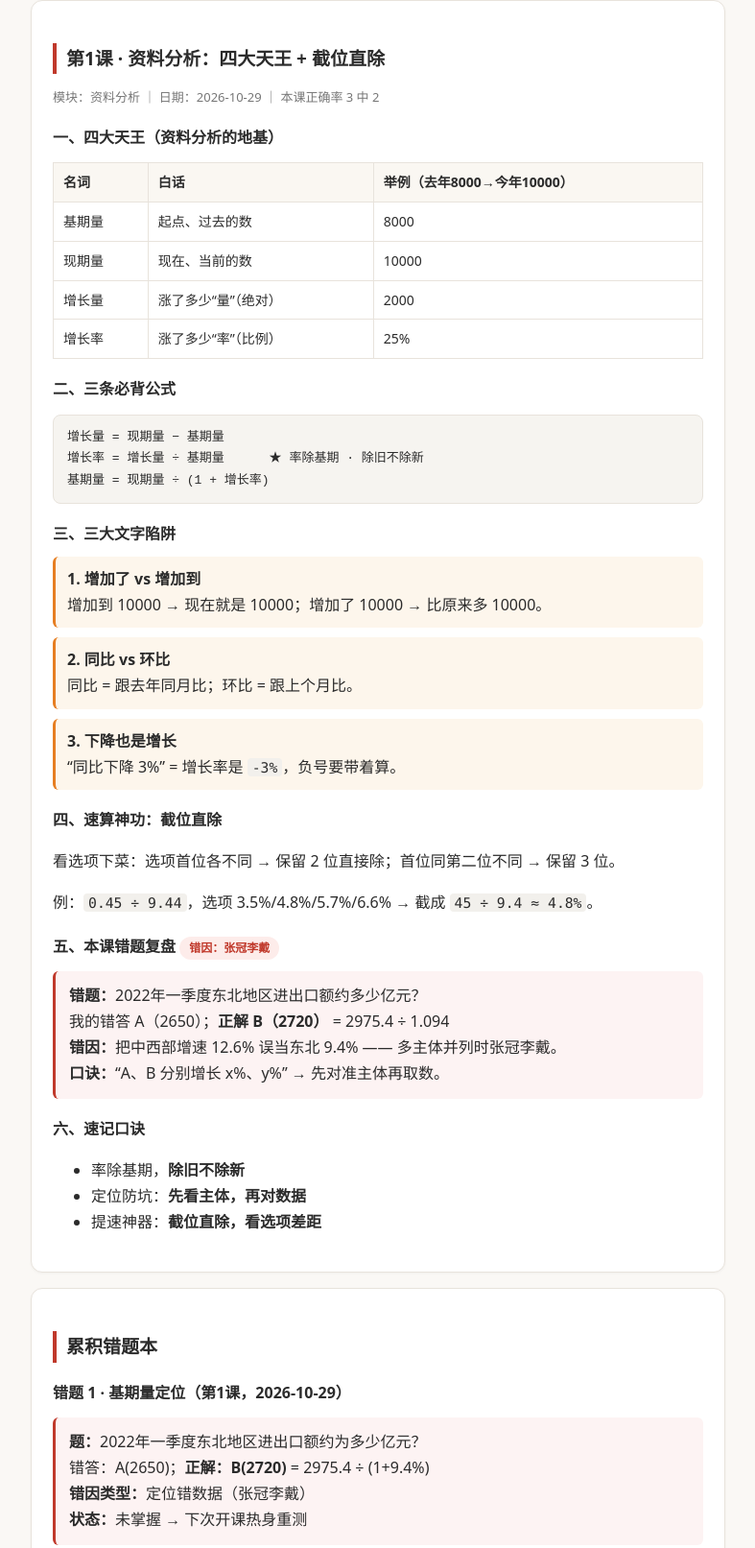
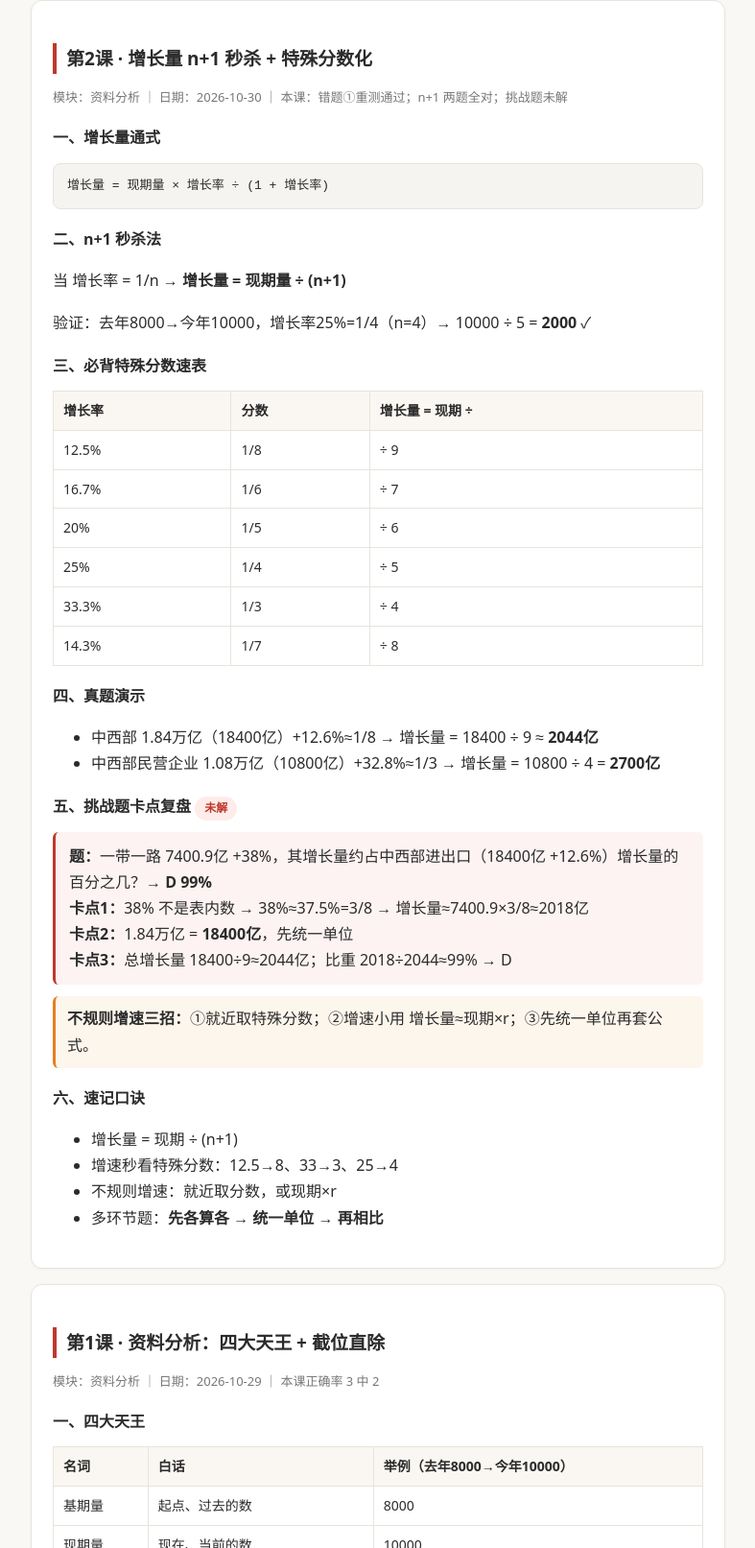
Before and after one commit to piwriq/note, a plain HTML site: page index.html in a window 1280 px wide. Shown: the part 155-1768 px from the top of the page at 96% size, without its empty margins (246-1033 px from the left). Drawn offline with Linux system fonts and the light colour scheme.

Commit message:
feat: 第2课增长量n+1笔记+错题本更新

```diff
--- a/index.html
+++ b/index.html
@@ -23,6 +23,7 @@
   .trap { border-left:3px solid #e67e22; background:#fdf6ec; padding:10px 12px; border-radius:6px; margin:10px 0; }
   .hint { color:var(--muted); font-size:13px; }
   .pill { display:inline-block; background:#fdecea; color:var(--accent); border-radius:20px; padding:2px 10px; font-size:12px; }
+  .ok { display:inline-block; background:#e6f4ea; color:#1e7d46; border-radius:20px; padding:2px 10px; font-size:12px; }
   .err { background:#fdf3f3; border-left:3px solid var(--accent); padding:12px 14px; border-radius:6px; margin:12px 0; }
   footer { text-align:center; color:var(--muted); font-size:12px; margin-top:30px; }
 </style>
@@ -35,10 +36,56 @@
   </header>
 
   <div class="card">
+    <h2>第2课 · 增长量 n+1 秒杀 + 特殊分数化</h2>
+    <p class="hint">模块：资料分析 ｜ 日期：2026-10-30 ｜ 本课：错题①重测通过；n+1 两题全对；挑战题未解</p>
+
+    <h3>一、增长量通式</h3>
+    <pre>增长量 = 现期量 × 增长率 ÷ (1 + 增长率)</pre>
+
+    <h3>二、n+1 秒杀法</h3>
+    <p>当 增长率 = 1/n → <b>增长量 = 现期量 ÷ (n+1)</b></p>
+    <p>验证：去年8000→今年10000，增长率25%=1/4（n=4）→ 10000 ÷ 5 = <b>2000</b> ✓</p>
+
+    <h3>三、必背特殊分数速表</h3>
+    <table>
+      <tr><th>增长率</th><th>分数</th><th>增长量 = 现期 ÷</th></tr>
+      <tr><td>12.5%</td><td>1/8</td><td>÷ 9</td></tr>
+      <tr><td>16.7%</td><td>1/6</td><td>÷ 7</td></tr>
+      <tr><td>20%</td><td>1/5</td><td>÷ 6</td></tr>
+      <tr><td>25%</td><td>1/4</td><td>÷ 5</td></tr>
+      <tr><td>33.3%</td><td>1/3</td><td>÷ 4</td></tr>
+      <tr><td>14.3%</td><td>1/7</td><td>÷ 8</td></tr>
+    </table>
+
+    <h3>四、真题演示</h3>
+    <ul>
+      <li>中西部 1.84万亿（18400亿）+12.6%≈1/8 → 增长量 = 18400 ÷ 9 ≈ <b>2044亿</b></li>
+      <li>中西部民营企业 1.08万亿（10800亿）+32.8%≈1/3 → 增长量 = 10800 ÷ 4 = <b>2700亿</b></li>
+    </ul>
+
+    <h3>五、挑战题卡点复盘 <span class="pill">未解</span></h3>
+    <div class="err">
+      <b>题：</b>一带一路 7400.9亿 +38%，其增长量约占中西部进出口（18400亿 +12.6%）增长量的百分之几？→ <b>D 99%</b><br>
+      <b>卡点1：</b>38% 不是表内数 → 38%≈37.5%=3/8 → 增长量≈7400.9×3/8≈2018亿<br>
+      <b>卡点2：</b>1.84万亿 = <b>18400亿</b>，先统一单位<br>
+      <b>卡点3：</b>总增长量 18400÷9≈2044亿；比重 2018÷2044≈99% → D
+    </div>
+    <div class="trap"><b>不规则增速三招：</b>①就近取特殊分数；②增速小用 增长量≈现期×r；③先统一单位再套公式。</div>
+
+    <h3>六、速记口诀</h3>
+    <ul>
+      <li>增长量 = 现期 ÷ (n+1)</li>
+      <li>增速秒看特殊分数：12.5→8、33→3、25→4</li>
+      <li>不规则增速：就近取分数，或现期×r</li>
+      <li>多环节题：<b>先各算各 → 统一单位 → 再相比</b></li>
+    </ul>
+  </div>
+
+  <div class="card">
     <h2>第1课 · 资料分析：四大天王 + 截位直除</h2>
     <p class="hint">模块：资料分析 ｜ 日期：2026-10-29 ｜ 本课正确率 3 中 2</p>
 
-    <h3>一、四大天王（资料分析的地基）</h3>
+    <h3>一、四大天王</h3>
     <table>
       <tr><th>名词</th><th>白话</th><th>举例（去年8000→今年10000）</th></tr>
       <tr><td>基期量</td><td>起点、过去的数</td><td>8000</td></tr>
@@ -58,18 +105,9 @@
     <div class="trap"><b>3. 下降也是增长</b><br>“同比下降 3%” = 增长率是 <code>-3%</code>，负号要带着算。</div>
 
     <h3>四、速算神功：截位直除</h3>
-    <p>看选项下菜：选项首位各不同 → 保留 2 位直接除；首位同第二位不同 → 保留 3 位。</p>
-    <p>例：<code>0.45 ÷ 9.44</code>，选项 3.5%/4.8%/5.7%/6.6% → 截成 <code>45 ÷ 9.4 ≈ 4.8%</code>。</p>
+    <p>选项首位各不同 → 保留 2 位直接除；首位同第二位不同 → 保留 3 位。例：<code>0.45÷9.44</code> → <code>45÷9.4≈4.8%</code>。</p>
 
-    <h3>五、本课错题复盘 <span class="pill">错因：张冠李戴</span></h3>
-    <div class="err">
-      <b>错题：</b>2022年一季度东北地区进出口额约多少亿元？<br>
-      我的错答 A（2650）；<b>正解 B（2720）</b> = 2975.4 ÷ 1.094<br>
-      <b>错因：</b>把中西部增速 12.6% 误当东北 9.4% —— 多主体并列时张冠李戴。<br>
-      <b>口诀：</b>“A、B 分别增长 x%、y%” → 先对准主体再取数。
-    </div>
-
-    <h3>六、速记口诀</h3>
+    <h3>五、速记口诀</h3>
     <ul>
       <li>率除基期，<b>除旧不除新</b></li>
       <li>定位防坑：<b>先看主体，再对数据</b></li>
@@ -79,14 +117,22 @@
 
   <div class="card">
     <h2>累积错题本</h2>
-    <h3>错题 1 · 基期量定位（第1课，2026-10-29）</h3>
+
+    <h3>错题 1 · 基期量定位（第1课）<span class="ok">已掌握</span></h3>
     <div class="err">
       <b>题：</b>2022年一季度东北地区进出口额约为多少亿元？<br>
       错答：A(2650)；<b>正解：B(2720)</b> = 2975.4 ÷ (1+9.4%)<br>
-      <b>错因类型：</b>定位错数据（张冠李戴）<br>
-      <b>状态：</b>未掌握 → 下次开课热身重测
+      <b>错因：</b>张冠李戴（把中西部12.6%当东北9.4%）<br>
+      <b>状态：</b>已掌握（第2课热身重测通过）
     </div>
-    <p class="hint">※ 每课复盘后自动更新此册；复习到能秒杀即标记已掌握。</p>
+
+    <h3>错题 2 · 多环节增长量之比（第2课）<span class="pill">未掌握</span></h3>
+    <div class="err">
+      <b>题：</b>一带一路 +38% 增长量 占 中西部总 +12.6% 增长量 比重 → <b>D 99%</b><br>
+      <b>错因：</b>不规则38%不会处理 + 单位换算 + 两步相比<br>
+      <b>纠错：</b>不规则增速三招；先各算再比、先统一单位
+    </div>
+    <p class="hint">※ 下次开课热身优先重测错题2。</p>
   </div>
 
   <footer>行测训练系统 · TeleAgent 教练 · 每课自动生成</footer>
```
